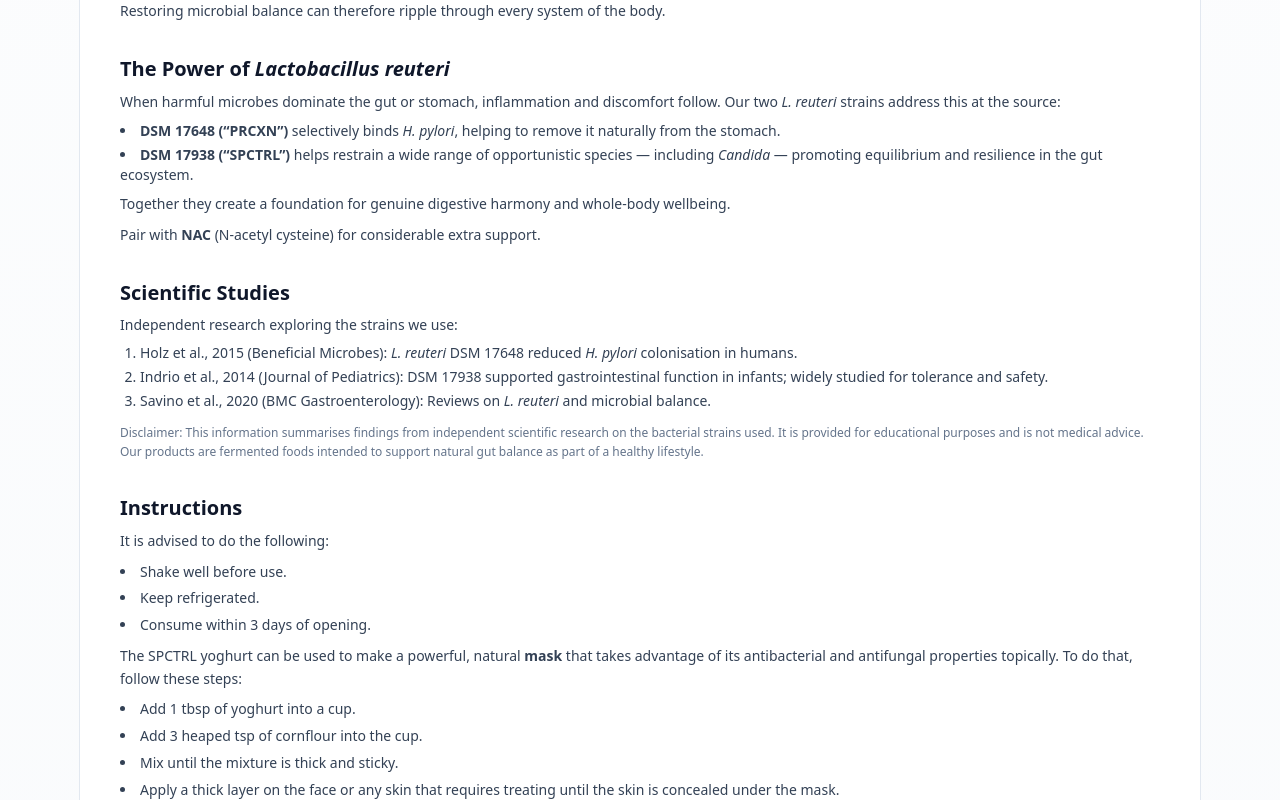
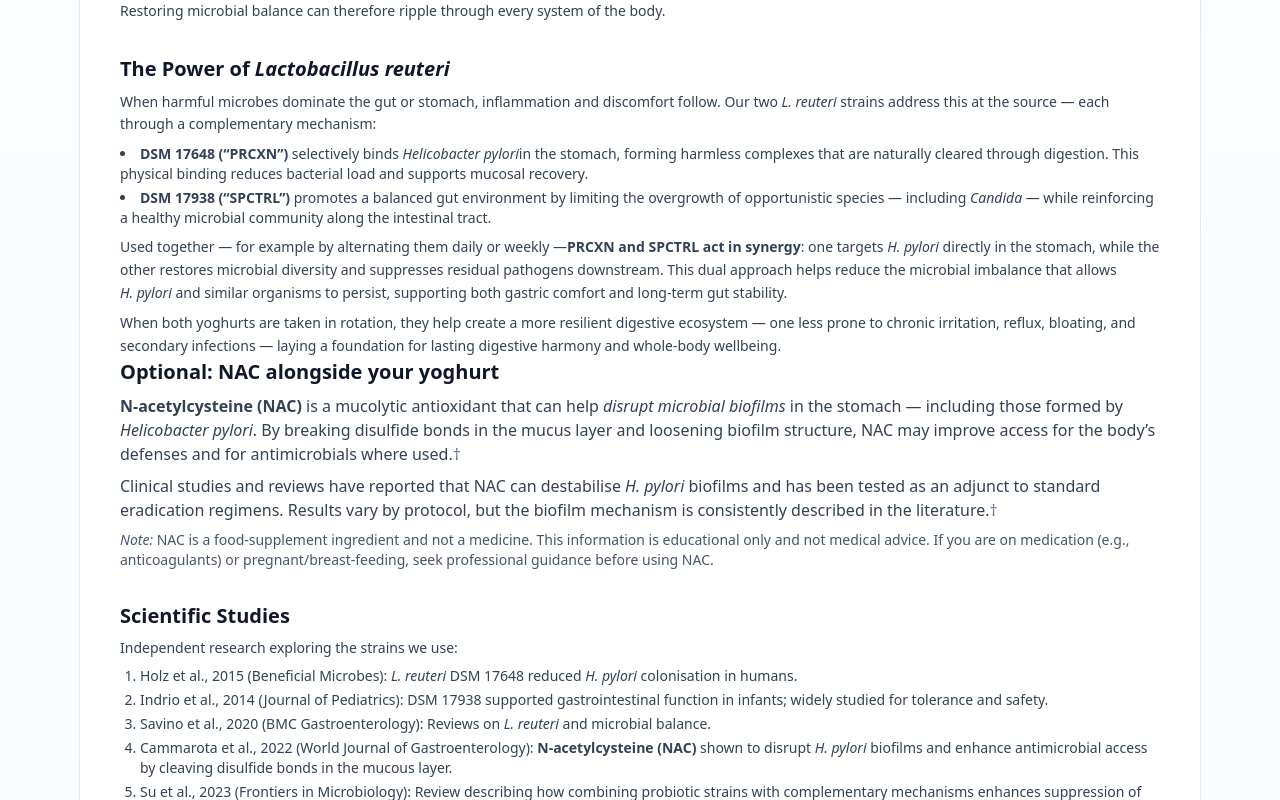
Before and after one commit to ZainAkuji/Yoghurt-of-Youth, a React (Vite) app: page / in a window 1280 px wide. Shown: the part 2460-3260 px from the top of the page. Built offline with nearby package versions, Linux system fonts and the light colour scheme.

Commit message:
Update App.tsx

```diff
--- a/src/App.tsx
+++ b/src/App.tsx
@@ -175,30 +175,60 @@ function AboutSection() {
         <h3 className="mt-8 text-xl font-semibold text-slate-900">
           The Power of <em>Lactobacillus reuteri</em>
         </h3>
+
         <p className="mt-2 text-slate-700 text-sm leading-relaxed">
-          When harmful microbes dominate the gut or stomach, inflammation and
-          discomfort follow. Our two <em>L. reuteri</em> strains address this at
-          the source:
+          When harmful microbes dominate the gut or stomach, inflammation and discomfort follow.
+          Our two <em>L. reuteri</em> strains address this at the source — each through a complementary mechanism:
         </p>
+
         <ul className="mt-2 list-disc list-inside text-sm text-slate-700 space-y-1">
           <li>
-            <strong>DSM 17648 (“PRCXN”)</strong> selectively binds{" "}
-            <em>H. pylori</em>, helping to remove it naturally from the stomach.
+            <strong>DSM&nbsp;17648 (“PRCXN”)</strong> selectively binds <em>Helicobacter pylori</em>
+            in the stomach, forming harmless complexes that are naturally cleared through digestion.
+            This physical binding reduces bacterial load and supports mucosal recovery.
           </li>
           <li>
-            <strong>DSM 17938 (“SPCTRL”)</strong> helps restrain a wide
-            range of opportunistic species — including <em>Candida</em> —
-            promoting equilibrium and resilience in the gut ecosystem.
+            <strong>DSM&nbsp;17938 (“SPCTRL”)</strong> promotes a balanced gut environment by
+            limiting the overgrowth of opportunistic species — including <em>Candida</em> —
+            while reinforcing a healthy microbial community along the intestinal tract.
           </li>
         </ul>
+
         <p className="mt-2 text-slate-700 text-sm leading-relaxed">
-          Together they create a foundation for genuine digestive harmony and
-          whole-body wellbeing.
+          Used together — for example by alternating them daily or weekly —
+          <strong>PRCXN and SPCTRL act in synergy</strong>:
+          one targets <em>H.&nbsp;pylori</em> directly in the stomach, while the other restores microbial
+          diversity and suppresses residual pathogens downstream. This dual approach
+          helps reduce the microbial imbalance that allows <em>H.&nbsp;pylori</em> and similar organisms
+          to persist, supporting both gastric comfort and long-term gut stability.
         </p>
 
         <p className="mt-2 text-slate-700 text-sm leading-relaxed">
-          Pair with <strong>NAC</strong> (N-acetyl cysteine) for considerable extra support.
+          When both yoghurts are taken in rotation, they help create a more resilient digestive ecosystem —
+          one less prone to chronic irritation, reflux, bloating, and secondary infections —
+          laying a foundation for lasting digestive harmony and whole-body wellbeing.
         </p>
+
+        {/* NAC adjunct info */}
+        <h3 className="text-lg md:text-xl font-semibold text-slate-900">Optional: NAC alongside your yoghurt</h3>
+        <p className="mt-2 text-slate-700 text-sm md:text-base">
+          <strong>N-acetylcysteine (NAC)</strong> is a mucolytic antioxidant that can help
+          <em> disrupt microbial biofilms</em> in the stomach — including those formed by
+          <em> Helicobacter pylori</em>. By breaking disulfide bonds in the mucus layer and
+          loosening biofilm structure, NAC may improve access for the body’s defenses and for
+          antimicrobials where used.<span className="text-slate-500">†</span>
+        </p>
+        <p className="mt-2 text-slate-700 text-sm md:text-base">
+          Clinical studies and reviews have reported that NAC can destabilise <em>H. pylori</em> biofilms and
+          has been tested as an adjunct to standard eradication regimens. Results vary by protocol,
+          but the biofilm mechanism is consistently described in the literature.<span className="text-slate-500">†</span>
+        </p>
+        <p className="mt-2 text-slate-600 text-xs md:text-sm">
+          <em>Note:</em> NAC is a food-supplement ingredient and not a medicine. This information is educational only and
+          not medical advice. If you are on medication (e.g., anticoagulants) or pregnant/breast-feeding, seek professional
+          guidance before using NAC.
+        </p>
+
 
         <h3 className="mt-8 text-xl font-semibold text-slate-900">
           Scientific Studies
@@ -220,12 +250,23 @@ function AboutSection() {
             <span className="font-medium">Savino et&nbsp;al., 2020 (BMC Gastroenterology):</span>
             &nbsp;Reviews on <em>L. reuteri</em> and microbial balance.
           </li>
+          <li>
+            <span className="font-medium">Cammarota et&nbsp;al., 2022 (World Journal of Gastroenterology):</span>
+            &nbsp;<strong>N-acetylcysteine (NAC)</strong> shown to disrupt <em>H.&nbsp;pylori</em> biofilms and enhance antimicrobial access by
+            cleaving disulfide bonds in the mucous layer.
+          </li>
+          <li>
+            <span className="font-medium">Su et&nbsp;al., 2023 (Frontiers in Microbiology):</span>
+            &nbsp;Review describing how combining probiotic strains with complementary mechanisms
+            enhances suppression of <em>H.&nbsp;pylori</em> and supports restoration of healthy microbiota.
+          </li>
         </ol>
 
         <p className="mt-3 text-slate-500 text-xs leading-relaxed">
           Disclaimer: This information summarises findings from independent scientific
           research on the bacterial strains used. It is provided for educational
-          purposes and is not medical advice. Our products are fermented foods
+          purposes and is not medical advice. Original publications available via
+          PubMed and other open scientific databases. Our products are fermented foods
           intended to support natural gut balance as part of a healthy lifestyle.
         </p>
 
```
